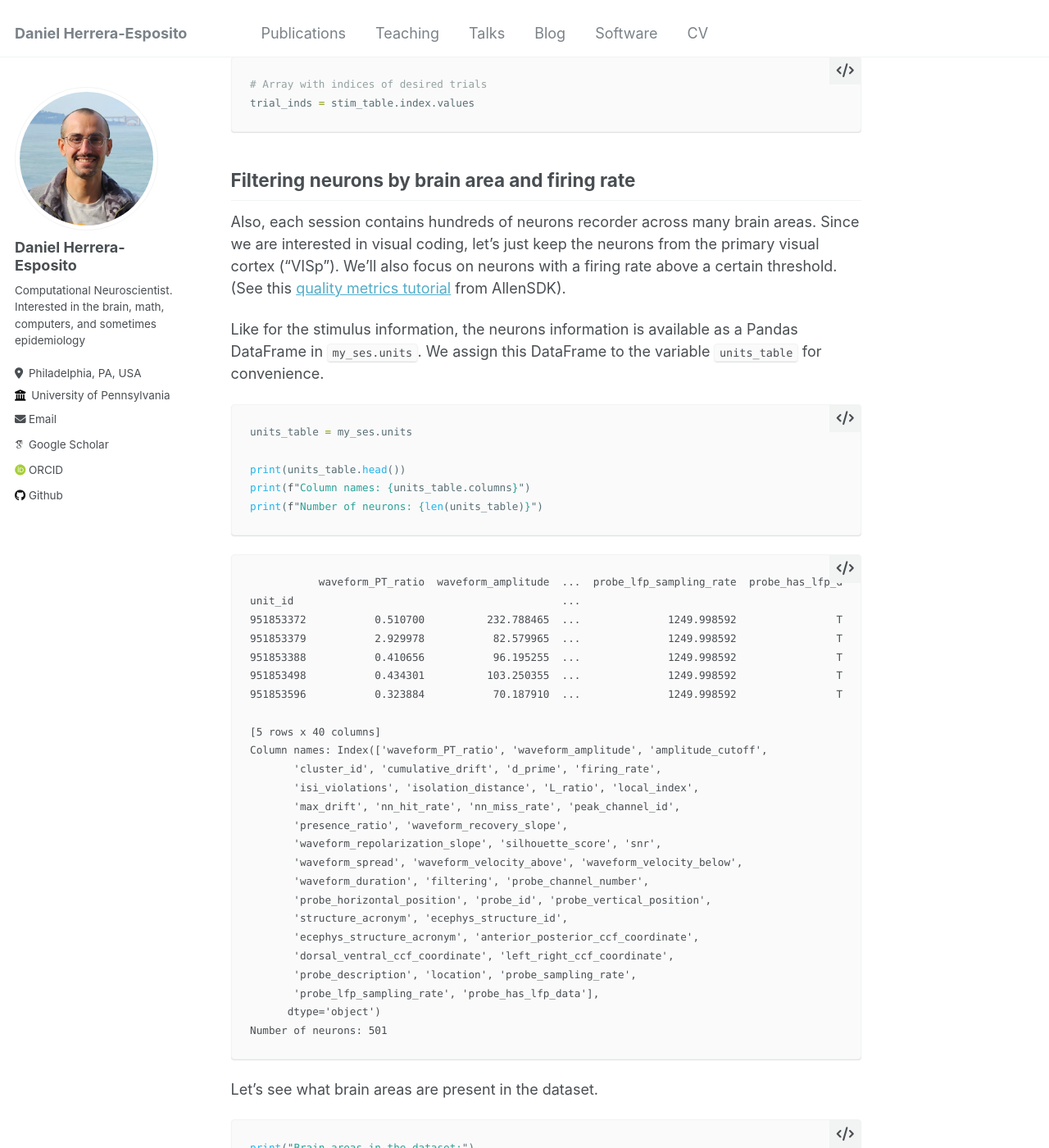
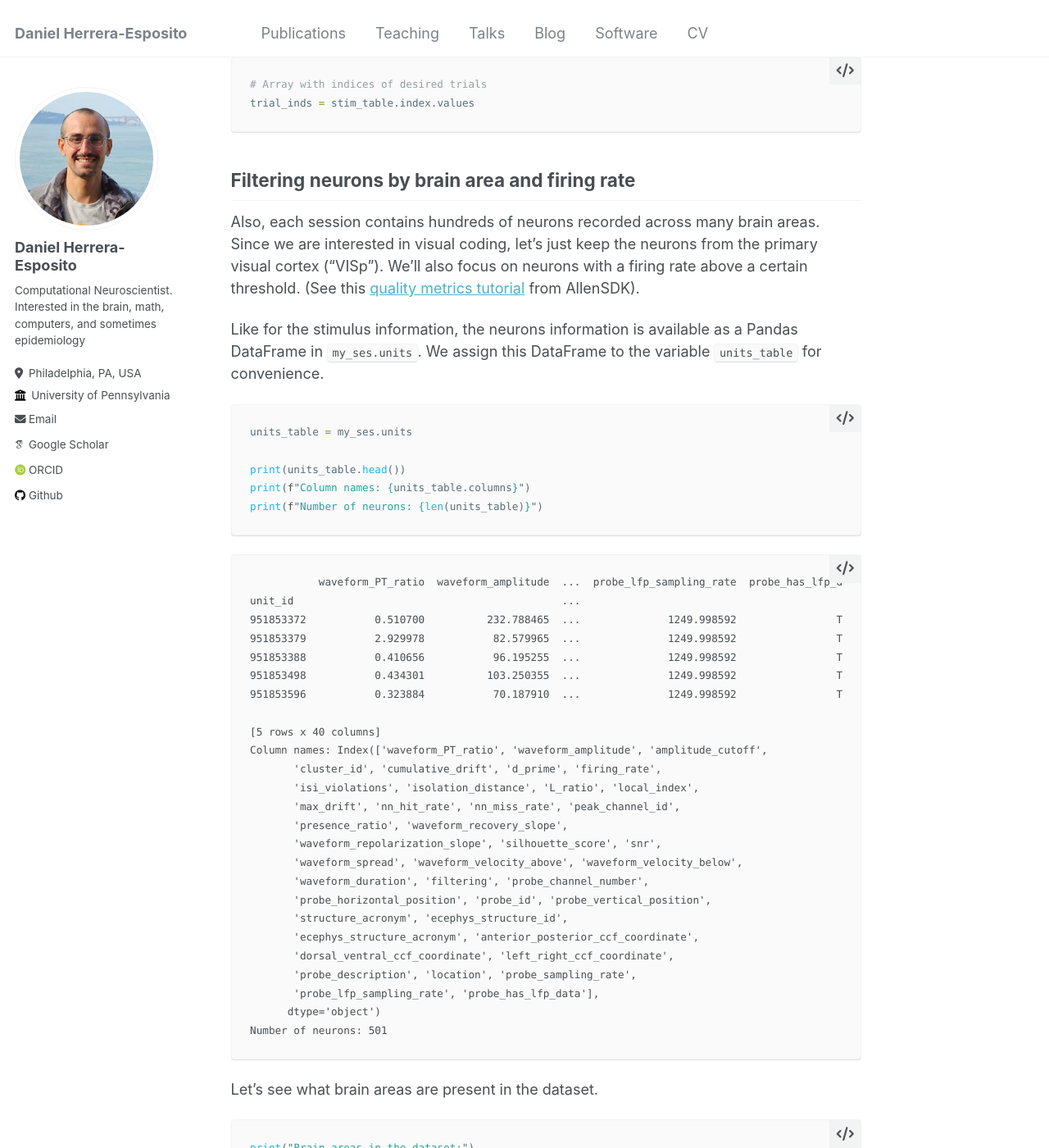
Before and after one commit to dherrera1911/dherrera1911.github.io, a Jekyll site: the page built from _posts/2025-08-10-open-neural-coding.md, in a window 1280 px wide and 1400 px high, scrolled down 5267 px. Shown: the whole window at 82% size. Built offline with Jekyll 4.4.1, drawn with Linux system fonts in a browser that asks for light colours; some web fonts are replaced; some of the changed lines change nothing that is shown; some of the changed text lies outside the part shown.

Commit message:
Fix typos

````diff
--- a/_posts/2025-08-10-open-neural-coding.md
+++ b/_posts/2025-08-10-open-neural-coding.md
@@ -143,7 +143,7 @@
 my_ses = cache.get_session_data(ind)  # Download the data for that session
 ```
 
-The object `my_ses` of the class `EcephysSession`,
+The object `my_ses` is of the class `EcephysSession`,
 and it allows us to conveniently access the data, as shown
 below (see also [this tutorial from AllenSDK](https://allensdk.readthedocs.io/en/latest/_static/examples/nb/ecephys_session.html)).
 
@@ -159,7 +159,7 @@
 Here, we'll focus on responses to **static gratings**, which vary in:
 * Orientation (0, 30, 60, 90, 120, and 150 degrees)
 * Spatial frequency (0.02, 0.04, 0.08, 0.16 and 0.32 cycles/degree)
-* Phase (0, 0.25, 0.5 and 0.75)
+* Phase (0, 0.25, 0.5 and 0.75 periods)
 
 To select the trials with static gratings, we use
 the stimulus information table (a Pandas DataFrame), available as
@@ -237,7 +237,7 @@
 
 ## Filtering neurons by brain area and firing rate
 
-Also, each session contains hundreds of neurons recorder across
+Also, each session contains hundreds of neurons recorded across
 many brain areas. Since we are interested in visual coding, let's
 just keep the neurons from the primary visual cortex ("VISp").
 We'll also focus on neurons with a firing rate above a certain threshold.
@@ -297,7 +297,7 @@
  'PP' 'PIL' 'VISal']
 ```
 
-Let's get the indices of only the units in the primary visual
+Let's get the indices of the units that are in the primary visual
 cortex (VISp), and that have a firing rate above 3 Hz.
 
 ```python
````
